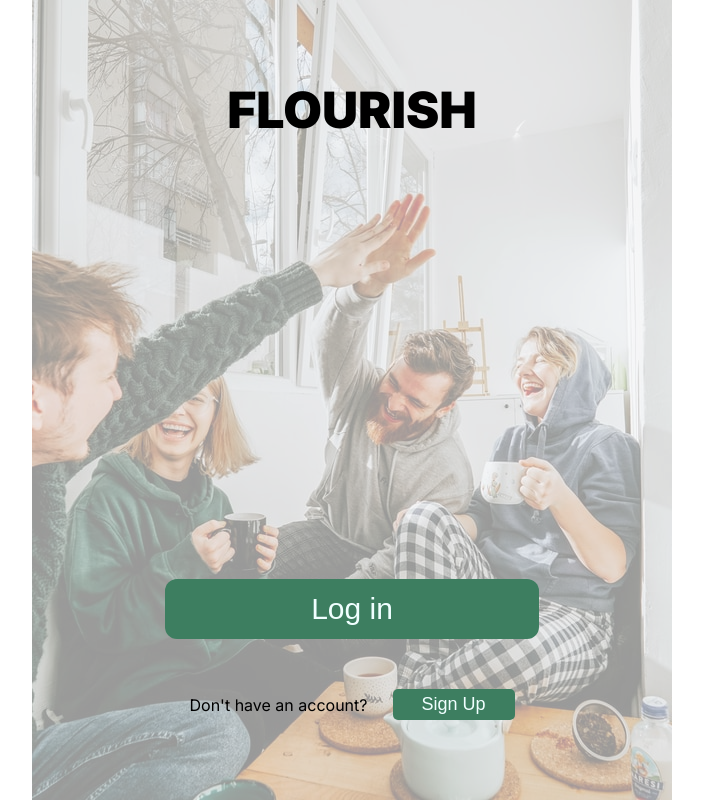
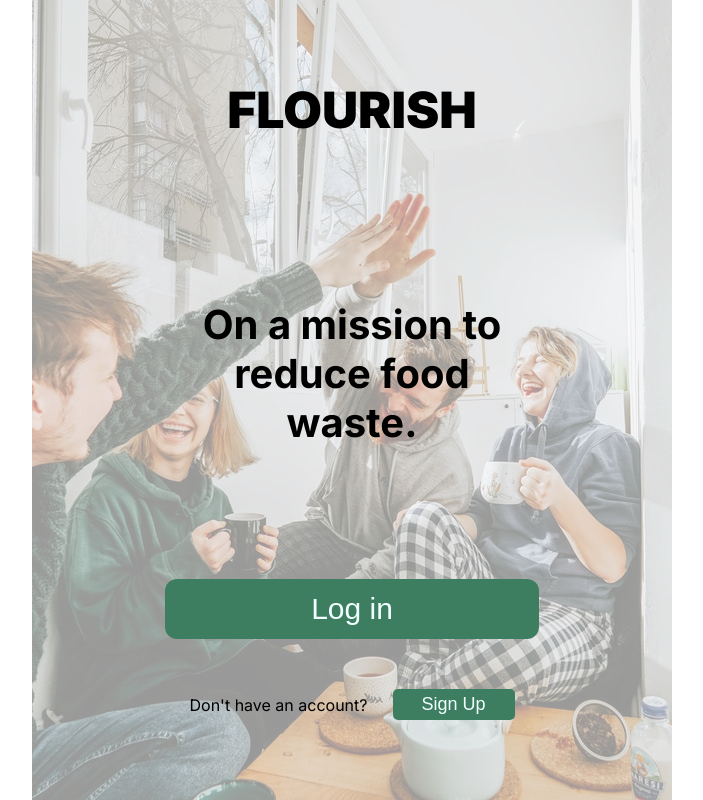
Before and after one commit to team-flourish/flourish-client, a React app: page / in a window 1280 px wide. Shown: the whole page, without its empty margins (288-991 px from the left). Built offline with nearby package versions, Linux system fonts and the light colour scheme.

Commit message:
add tag line

```diff
--- a/src/pages/A_MainPage/index.js
+++ b/src/pages/A_MainPage/index.js
@@ -41,6 +41,9 @@ const MainPage = () => {
 
         <div className="bg-img">
            <Brand/>
+            <div className="tag-line">
+            On a mission to reduce food waste.
+            </div>
           <div className="sign-in-up-buttons-container">
 
             <section>
--- a/src/pages/A_MainPage/style.css
+++ b/src/pages/A_MainPage/style.css
@@ -1,3 +1,14 @@
+div.tag-line{
+    margin-left: auto;
+    margin-right: auto;
+    text-align: center;
+    margin-top: min(20vh);
+    width: min(80vw,374px);
+    font-size: 40px;
+    font-weight: 700;
+}
+
+
 
 div.sign-in-up-buttons-container{
     position: absolute;
@@ -11,6 +22,7 @@ div.sign-in-up-buttons-container{
     flex-direction: column;
     bottom: 10vh;
 }
+
 
 button.log-in{
     position: relative;
```
